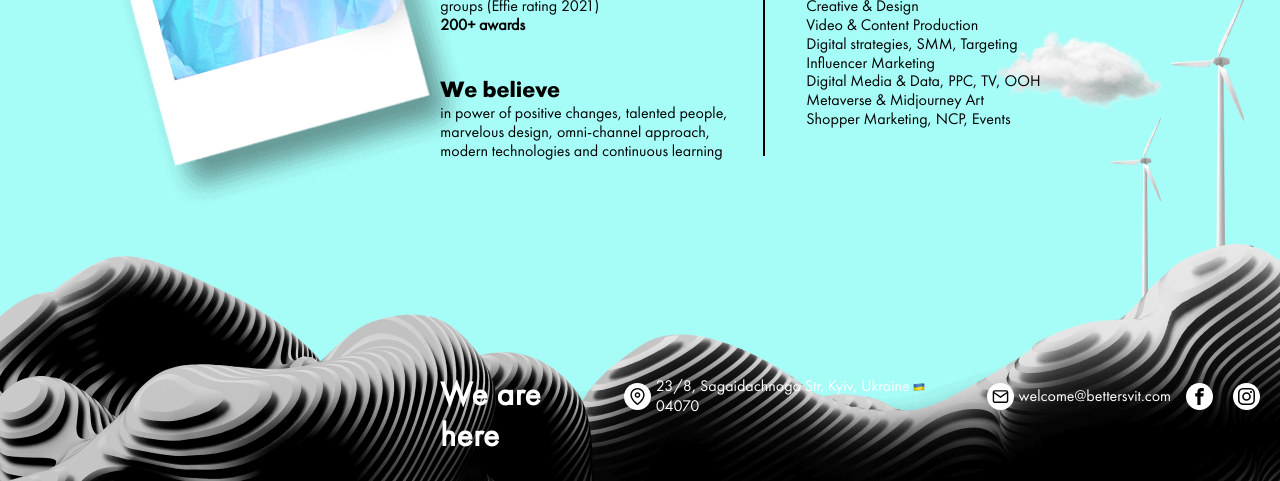
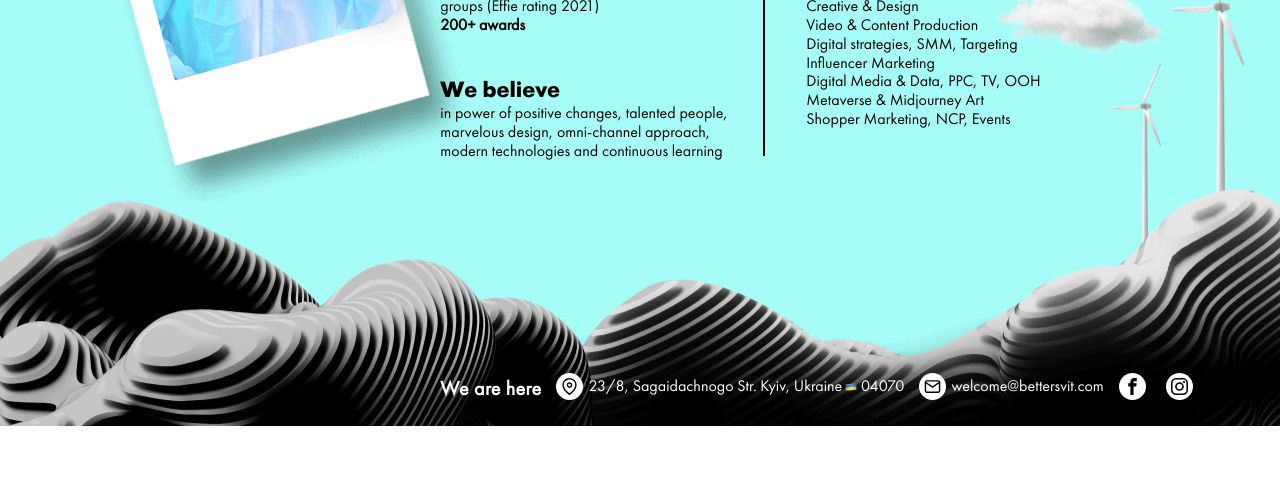
Before and after one commit to TetiAnnaP/betterworld, a plain HTML site: page index.html in a window 1280 px wide. Shown: the part 409-890 px from the top of the page. After the commit the page ends 835 px from the top, so only its background shows below. Drawn offline with nearby package versions, Linux system fonts and the light colour scheme.

Commit message:
desktop ok

```diff
--- a/css/styles.css
+++ b/css/styles.css
@@ -348,6 +348,7 @@ body {
 
   .logo-image {
     margin-bottom: 0;
+    width: 21.17vw;
   }
 
   .hero-section {
@@ -433,9 +434,14 @@ body {
 
   .footer-container {
     padding-left: 34.4vw;
-    padding-bottom: 25px;
+    padding-bottom: 1.95vw;
     margin-top: 14.06vw;
   }
+
+    .footer-title {
+      font-size: 1.56vw;
+
+    }
 
   .social-wrapper {
     width: 27px;
```
